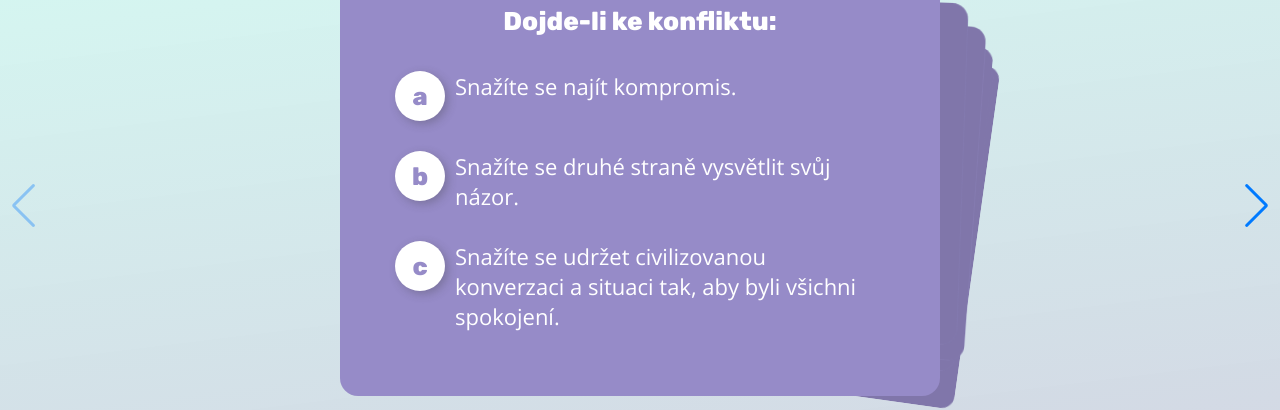
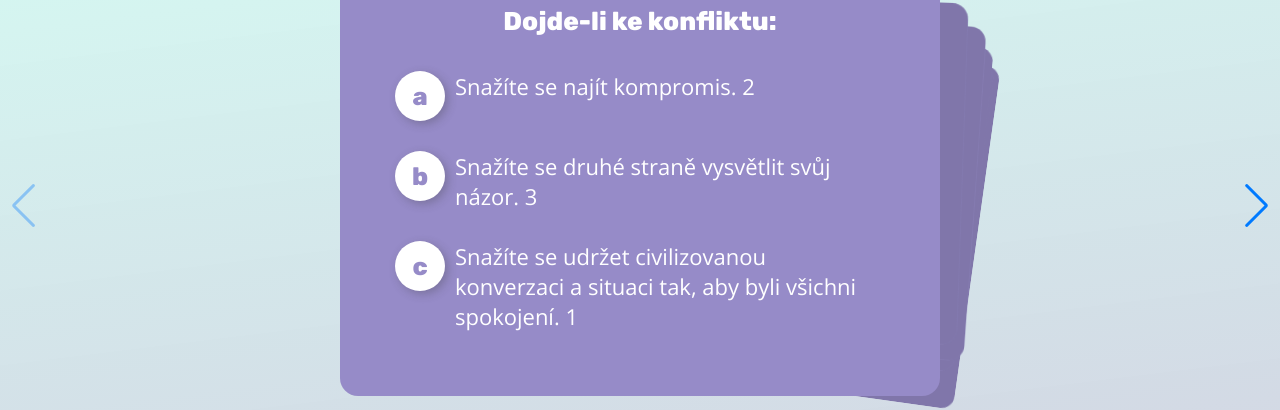
Before and after one commit to gracianaa/osobnostni-testy, a React (Vite) app: page /test/0 in a window 1280 px wide. Shown: the part 140-550 px from the top of the page. Built offline with nearby package versions, Linux system fonts and the light colour scheme.

Commit message:
function calculateTotalValue depands on selectedAnswers, on component AnswerList updated prop selected and onSelect with answer value

```diff
--- a/src/components/AnswerList/index.jsx
+++ b/src/components/AnswerList/index.jsx
@@ -7,14 +7,16 @@ export const AnswerList = ({ answer, selected, onSelect }) => {
     <>
       <li
         onClick={() => {
-          onSelect(answer.id);
+          onSelect();
         }}
         className={`answers__answer${
           selected ? ' answers__answer--selected' : ''
         }`}
         key={answer.id}
       >
-        <p className="answers__text">{answer.answer}</p>
+        <p className="answers__text">
+          {answer.answer} {value}
+        </p>
       </li>
     </>
   );
--- a/src/pages/QuestionsPage/index.jsx
+++ b/src/pages/QuestionsPage/index.jsx
@@ -20,11 +20,26 @@ export const QuestionsPage = () => {
   const test = useOutletContext();
   const questions = test.questions;
 
-  const handleAnswerSelect = (questionId, answerId) => {
-    setSelectedAnswers({ ...selectedAnswers, [questionId]: answerId });
+  const handleAnswerSelect = (questionId, answerId, value) => {
+    setSelectedAnswers({
+      ...selectedAnswers,
+      [questionId]: { answerId, value },
+    });
   };
 
-  console.log(selectedAnswers);
+  const calculateTotalValue = () => {
+    // Získání všech hodnot (values) ze všech odpovědí
+    const allValues = Object.values(selectedAnswers);
+
+    // Sečítání hodnot pomocí reduce
+    const totalValue = allValues.reduce((sum, answer) => sum + answer.value, 0);
+
+    return totalValue;
+  };
+
+  const vysledek = calculateTotalValue();
+
+  console.log(vysledek);
 
   return (
     <div className="swiper">
@@ -46,8 +61,12 @@ export const QuestionsPage = () => {
                   <AnswerList
                     key={answer.id}
                     answer={answer}
-                    selected={answer.id === selectedAnswers[question.id]}
-                    onSelect={() => handleAnswerSelect(question.id, answer.id)}
+                    selected={
+                      answer.id === selectedAnswers[question.id]?.answerId
+                    }
+                    onSelect={() =>
+                      handleAnswerSelect(question.id, answer.id, answer.value)
+                    }
                   />
                 ))}
               </ol>
```
